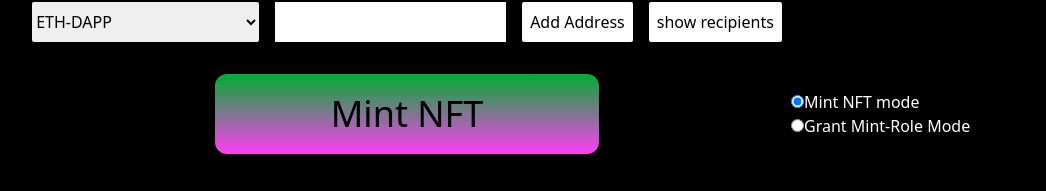
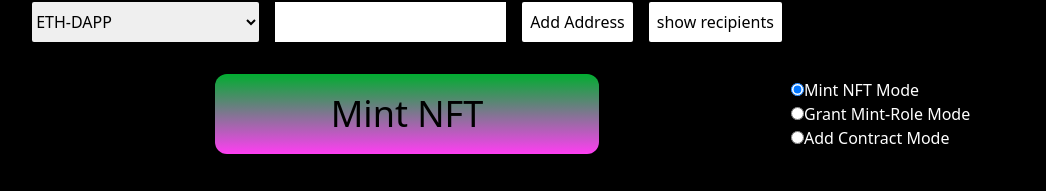
Before and after one commit to unchain-tech/passport-nfts, a Next.js app in the folder packages/client/: page /controller in a window 1280 px wide. Shown: the part 606-797 px from the top of the page, without its empty margins (233-1279 px from the left). Built offline with nearby package versions, Linux system fonts and the light colour scheme.

Commit message:
add screen for adding contract

```diff
--- a/packages/client/components/atoms/Button.tsx
+++ b/packages/client/components/atoms/Button.tsx
@@ -19,8 +19,10 @@ export default function Button(props: Props) {
           props.isAdmin ? router.push('controller') : router.push('/minter');
         } else if (props.mode === Mode.MintNFT) {
           console.log('Mint NFT');
+        } else if (props.mode === Mode.GrantRole) {
+          console.log('Grant Mint-Role');
         } else {
-          console.log('Grant Mint-Role');
+          console.log('Add Contract');
         }
       }}
       className="text-4xl text-black items-center flex justify-center h-20 w-96 bg-gradient-to-b from-[#01AD30] to-[#FF3EF3] hover:bg-blue-700 rounded-xl"
--- a/packages/client/components/atoms/radioButton.tsx
+++ b/packages/client/components/atoms/radioButton.tsx
@@ -7,25 +7,31 @@ type Props = {
 };
 
 export default function RadioButton(props: Props) {
-  const items: string[] = ['Mint NFT mode', 'Grant Mint-Role Mode'];
+  const items: string[] = [
+    'Mint NFT Mode',
+    'Grant Mint-Role Mode',
+    'Add Contract Mode',
+  ];
 
-  const [selectedValue, setSelectedValue] = useState('Mint NFT mode');
+  const [selectedValue, setSelectedValue] = useState('Mint NFT Mode');
+  const stateNameMap: { [key: string]: Mode } = {
+    '0': Mode.MintNFT,
+    '1': Mode.GrantRole,
+    '2': Mode.ADDCONTRACT,
+  };
 
   const handleChange = (e: { target: { id: string; value: string } }) => {
     setSelectedValue(e.target.id);
-    props.passValue(e.target.value === '0' ? Mode.MintNFT : Mode.GrantRole);
-    {
-      console.log(e.target.value);
-    }
+    props.passValue(stateNameMap[e.target.value]);
   };
   return (
     <div className="flex flex-col">
-      {items.map((item) => (
+      {items.map((item, index) => (
         <label key={item}>
           <input
             id={item}
             type="radio"
-            value={item === 'Mint NFT mode' ? Mode.MintNFT : Mode.GrantRole}
+            value={stateNameMap[index.toString()]}
             onChange={handleChange}
             checked={item === selectedValue}
             key={item}
--- a/packages/client/components/organisms/textBoxGroup.tsx
+++ b/packages/client/components/organisms/textBoxGroup.tsx
@@ -12,23 +12,44 @@ type Props = {
   mode: Mode;
 };
 
-export default function TextBoxGroup(props: Props) {
-  return (
-    <div className="flex flex-row space-x-4">
-      {props.mode === Mode.MintNFT ? (
+function switchContent(mode: Mode, textList: string[]) {
+  switch (mode) {
+    case Mode.MintNFT:
+      return (
         <div className="flex flex-row space-x-4">
-          <SelectionBox textList={props.textList} />
+          <SelectionBox textList={textList} />
           <AddressBox />
           <AddAddressButton />
         </div>
-      ) : (
+      );
+    case Mode.GrantRole:
+      return (
         <button
           className="bg-white rounded-sm px-2"
           onClick={() => console.log('upload CSV File')}
         >
           upload CSV file
         </button>
-      )}
+      );
+    case Mode.ADDCONTRACT:
+      return (
+        <div className="flex flex-raw space-x-5">
+          <AddressBox />
+          <button
+            className="bg-white rounded-sm px-2"
+            onClick={() => console.log('add contract address')}
+          >
+            add contract
+          </button>
+        </div>
+      );
+  }
+}
+
+export default function TextBoxGroup(props: Props) {
+  return (
+    <div className="flex flex-row space-x-4">
+      {switchContent(props.mode, props.textList)}
       <ShowRecipientsButton />
     </div>
   );
--- a/packages/client/components/templates/controllerTemp.tsx
+++ b/packages/client/components/templates/controllerTemp.tsx
@@ -20,6 +20,12 @@ export default function ControllerTemp(props: Props) {
   };
 
   const [modeValue, setModeValue] = useState(Mode.MintNFT);
+
+  const stateNameMap: { [key: number]: string } = {
+    0: 'Mint NFT',
+    1: 'Grant Mint-Roll',
+    2: 'Add Contract',
+  };
   return (
     <div className="center bg-black space-y-8 overflow-scroll ">
       <Title subtitle={props.subtitle} screen={Screen.CONTROLLER} />
@@ -37,7 +43,7 @@ export default function ControllerTemp(props: Props) {
       <div className="flex flex-row justify-between items-center w-full">
         <div className="w-1/5" />
         <Button
-          text={modeValue === Mode.MintNFT ? 'Mint NFT' : 'Grant Mint-Role'}
+          text={stateNameMap[modeValue]}
           isAdmin={null}
           screen={Screen.CONTROLLER}
           mode={modeValue}
--- a/packages/client/features/enum.ts
+++ b/packages/client/features/enum.ts
@@ -7,4 +7,5 @@ export enum Screen {
 export enum Mode {
   MintNFT,
   GrantRole,
+  ADDCONTRACT,
 }
--- /dev/null
+++ b/packages/client/pages/addContract.tsx
@@ -0,0 +1,7 @@
+import React, { Component } from 'react';
+
+export default class addContract extends Component {
+  render() {
+    return <div>addContract</div>;
+  }
+}
```
Also changed, not shown: 1 other file (tests, documents, lock files or other folders).
